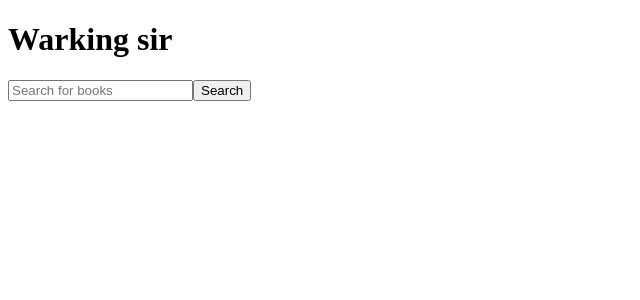
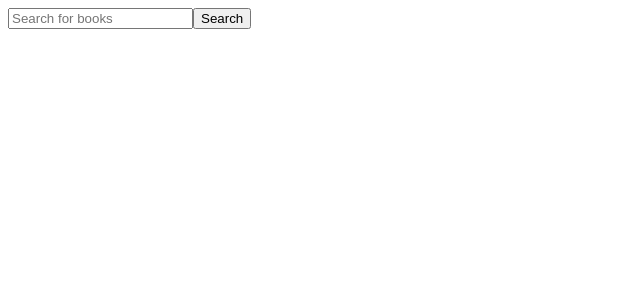
Before and after one commit to hamsamuxumed/Client-Library-app, a React app: page / in a window 1280 px wide. Shown: the top 300 px of the page, without its empty margins (0-640 px from the left). Built offline with nearby package versions, Linux system fonts and the light colour scheme.

Commit message:
connect function to component

```diff
--- a/src/components/SearchForm/index.jsx
+++ b/src/components/SearchForm/index.jsx
@@ -21,14 +21,15 @@ export const SearchForm = () => {
   return (
 
     <>
-        <h1>Warking sir</h1>
+
 
         <form action=""
-            onChange={handleInput}
+            onSubmit={handleFormSubmit}
             id="SearchForm"
         >
             <input
                 type="text"
+                onChange={handleInput}
                 name="booksTitle"
                 id="booksTitle"
                 value={formData}
```
